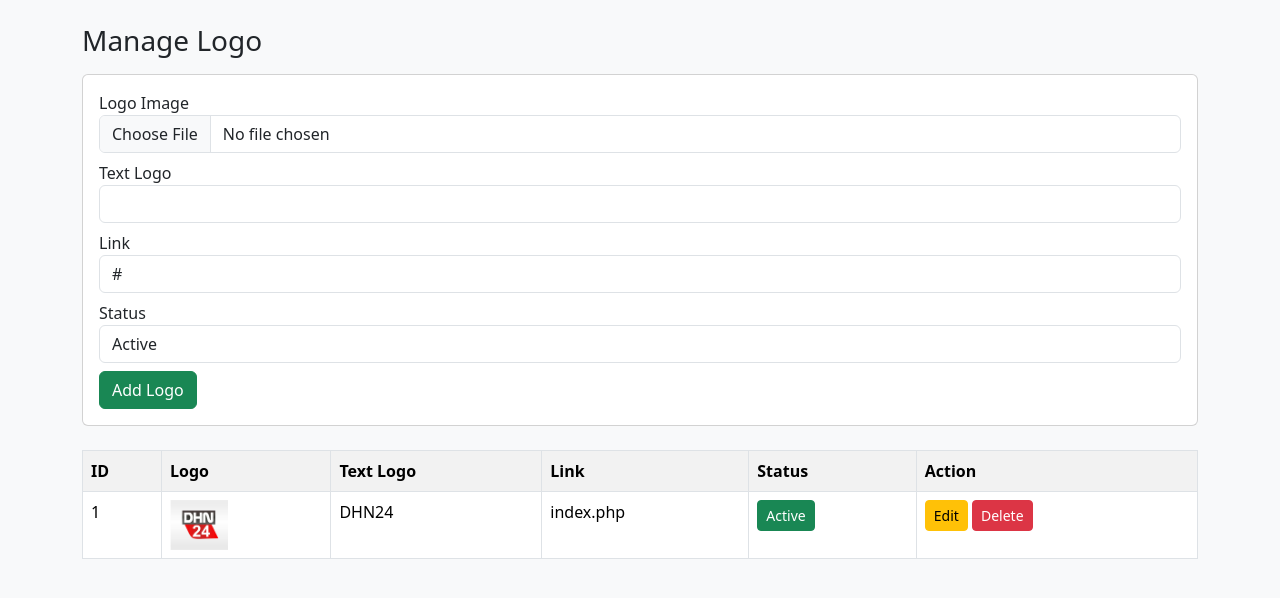
After one commit to kumarbaski96/dhn24, a PHP site: page /manage_logo.php in a window 1280 px wide. The commit adds this page. Shown: the top 598 px of the page. Run offline with PHP 8.4, Linux system fonts and the light colour scheme; data comes from the database, SQL or seed files in the repository; both versions use the stored data as it was after the commit.

Commit message:
first commit4

```diff
--- a/delete_news.php
+++ b/delete_news.php
@@ -16,5 +16,5 @@ if ($row['img']) {
 
 $conn->query("DELETE FROM news WHERE id=$id");
 
-header("Location: show_news.php");
+header("Location: manage_news.php");
 ?>
--- a/insert_news.php
+++ b/insert_news.php
@@ -93,7 +93,7 @@ if (isset($_POST['save'])) {
         }
     }
 
-    header("Location: index.php");
+    header("Location: manage_news.php");
     exit;
 }
 ?>
--- /dev/null
+++ b/manage_logo.php
@@ -0,0 +1,160 @@
+<?php
+include 'conn.php';
+$msg = "";
+
+/* ================= ADD / UPDATE ================= */
+if (isset($_POST['save'])) {
+    $id = $_POST['id'] ?? '';
+    $text_logo = $_POST['text_logo'];
+    $link = $_POST['link'];
+    $status = $_POST['status'] ?? 1;
+
+    // Upload logo image if provided
+    if (isset($_FILES['logo']) && $_FILES['logo']['name'] != '') {
+        $target_dir = "assets/images/";
+        $logo_file = $target_dir . basename($_FILES["logo"]["name"]);
+        move_uploaded_file($_FILES["logo"]["tmp_name"], $logo_file);
+    } else {
+        $logo_file = $_POST['old_logo'] ?? '';
+    }
+
+    if ($id == '') {
+        // INSERT
+        $sql = "INSERT INTO logo (logo, text_logo, link, status) VALUES ('$logo_file', '$text_logo', '$link', '$status')";
+        $conn->query($sql);
+        $msg = "Logo added successfully";
+    } else {
+        // UPDATE
+        $sql = "UPDATE logo SET
+                logo='$logo_file',
+                text_logo='$text_logo',
+                link='$link',
+                status='$status'
+                WHERE id='$id'";
+        $conn->query($sql);
+        $msg = "Logo updated successfully";
+    }
+}
+
+/* ================= DELETE ================= */
+if (isset($_GET['delete'])) {
+    $id = $_GET['delete'];
+
+    // Delete logo file from folder
+    $file = mysqli_fetch_assoc(mysqli_query($conn, "SELECT logo FROM logo WHERE id='$id'"));
+    if ($file && file_exists($file['logo'])) {
+        @unlink($file['logo']);
+    }
+
+    $conn->query("DELETE FROM logo WHERE id='$id'");
+    header("Location: manage_logo.php");
+    exit;
+}
+
+/* ================= STATUS TOGGLE ================= */
+if (isset($_GET['status'])) {
+    $id = $_GET['id'];
+    $status = $_GET['status'];
+    $conn->query("UPDATE logo SET status='$status' WHERE id='$id'");
+    header("Location: manage_logo.php");
+    exit;
+}
+
+/* ================= EDIT FETCH ================= */
+$editData = [];
+if (isset($_GET['edit'])) {
+    $id = $_GET['edit'];
+    $editData = mysqli_fetch_assoc(mysqli_query($conn, "SELECT * FROM logo WHERE id='$id'"));
+}
+
+/* ================= FETCH ALL ================= */
+$result = mysqli_query($conn, "SELECT * FROM logo ORDER BY id DESC");
+?>
+
+<!DOCTYPE html>
+<html>
+<head>
+    <title>Manage Logo</title>
+    <link href="https://cdn.jsdelivr.net/npm/bootstrap@5.3.2/dist/css/bootstrap.min.css" rel="stylesheet">
+</head>
+<body class="bg-light">
+
+<div class="container mt-4">
+    <h3 class="mb-3">Manage Logo</h3>
+
+    <?php if ($msg) { ?>
+        <div class="alert alert-success"><?= $msg ?></div>
+    <?php } ?>
+
+    <!-- ADD / EDIT FORM -->
+    <div class="card p-3 mb-4">
+        <form method="post" enctype="multipart/form-data">
+            <input type="hidden" name="id" value="<?= $editData['id'] ?? '' ?>">
+            <input type="hidden" name="old_logo" value="<?= $editData['logo'] ?? '' ?>">
+
+            <div class="mb-2">
+                <label>Logo Image</label>
+                <input type="file" name="logo" class="form-control">
+                <?php if(!empty($editData['logo'])): ?>
+                    <img src="<?= $editData['logo'] ?>" style="height:50px;margin-top:5px;">
+                <?php endif; ?>
+            </div>
+
+            <div class="mb-2">
+                <label>Text Logo</label>
+                <input type="text" name="text_logo" class="form-control" value="<?= $editData['text_logo'] ?? '' ?>">
+            </div>
+
+            <div class="mb-2">
+                <label>Link</label>
+                <input type="text" name="link" class="form-control" value="<?= $editData['link'] ?? '#' ?>">
+            </div>
+
+            <div class="mb-2">
+                <label>Status</label>
+                <select name="status" class="form-control">
+                    <option value="1" <?= (isset($editData['status']) && $editData['status']==1)?'selected':'' ?>>Active</option>
+                    <option value="0" <?= (isset($editData['status']) && $editData['status']==0)?'selected':'' ?>>Inactive</option>
+                </select>
+            </div>
+
+            <button name="save" class="btn btn-success"><?= isset($editData['id']) ? 'Update Logo' : 'Add Logo' ?></button>
+        </form>
+    </div>
+
+    <!-- SHOW TABLE -->
+    <table class="table table-bordered table-striped">
+        <tr>
+            <th>ID</th>
+            <th>Logo</th>
+            <th>Text Logo</th>
+            <th>Link</th>
+            <th>Status</th>
+            <th>Action</th>
+        </tr>
+        <?php while($row = mysqli_fetch_assoc($result)) { ?>
+        <tr>
+            <td><?= $row['id'] ?></td>
+            <td>
+                <?php if(!empty($row['logo'])): ?>
+                    <img src="<?= $row['logo'] ?>" style="height:50px;">
+                <?php endif; ?>
+            </td>
+            <td><?= $row['text_logo'] ?></td>
+            <td><?= $row['link'] ?></td>
+            <td>
+                <a href="?status=<?= $row['status']==1 ? 0 : 1 ?>&id=<?= $row['id'] ?>" class="btn btn-sm <?= $row['status']==1 ? 'btn-success' : 'btn-secondary' ?>">
+                    <?= $row['status']==1 ? 'Active' : 'Inactive' ?>
+                </a>
+            </td>
+            <td>
+                <a href="?edit=<?= $row['id'] ?>" class="btn btn-sm btn-warning">Edit</a>
+                <a href="?delete=<?= $row['id'] ?>" class="btn btn-sm btn-danger" onclick="return confirm('Are you sure?')">Delete</a>
+            </td>
+        </tr>
+        <?php } ?>
+    </table>
+</div>
+
+</body>
+</html>
--- a/top-application.php
+++ b/top-application.php
@@ -29,4 +29,5 @@
         .error { color: red; }
 
 </style>
+
   </head>
--- a/update_status.php
+++ b/update_status.php
@@ -15,5 +15,5 @@ $sql = "UPDATE news SET status = $new_status WHERE id = $id";
 $conn->query($sql);
 
 // redirect back
-header("Location: show_news.php");
+header("Location: manage_news.php");
 exit;
```
Also changed, not shown: admin_dashboard.php (+7 -9 lines), dhn24.sql (+68 -6 lines), header.php (+17 -3 lines), index.php (+15 -0 lines), manage_news.php (added, +110 -0 lines), show_news.php (deleted, +0 -103 lines), assets/uploads/dhn24logo.jpg (added), uploads/images/1765753699_Photo.PNG (deleted).
